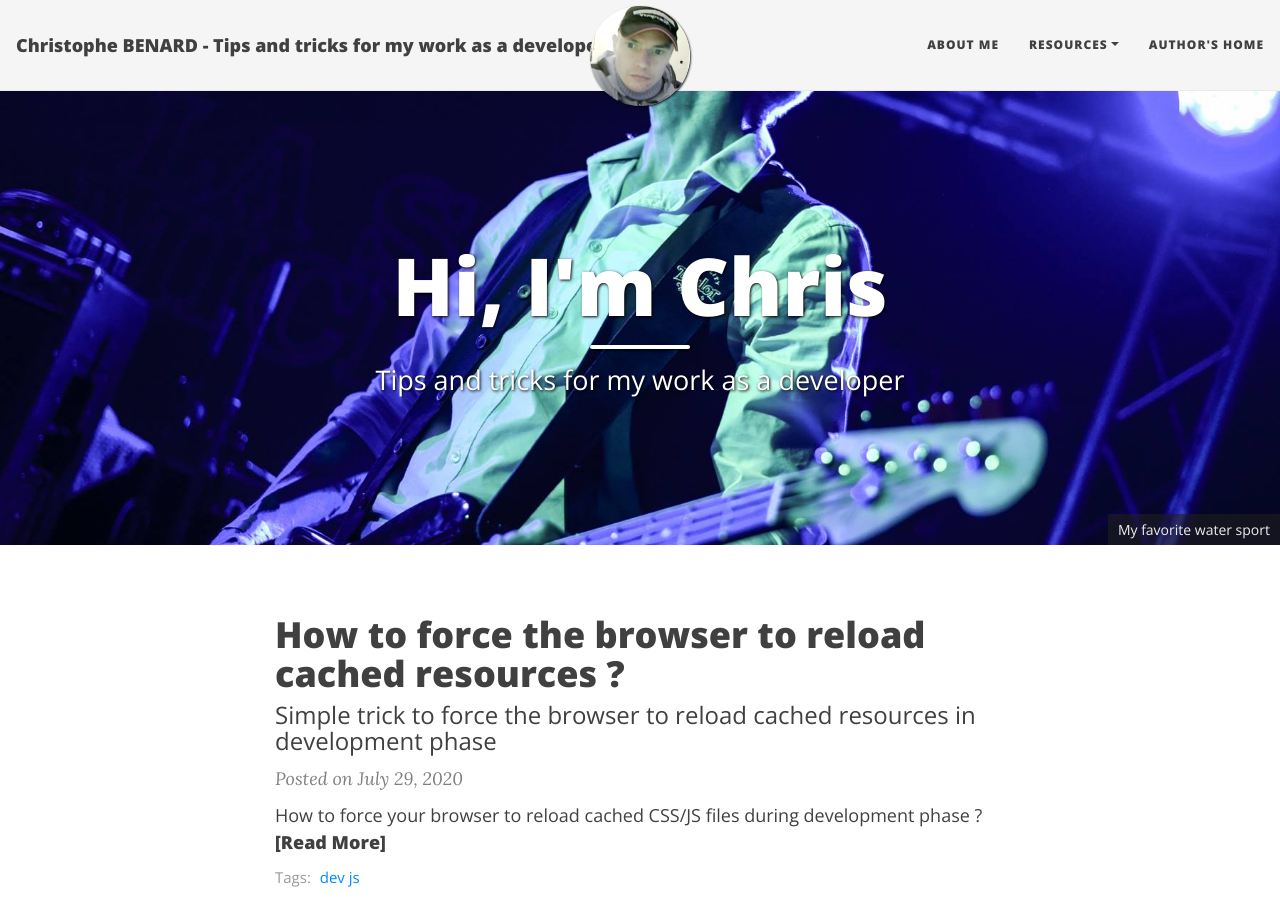
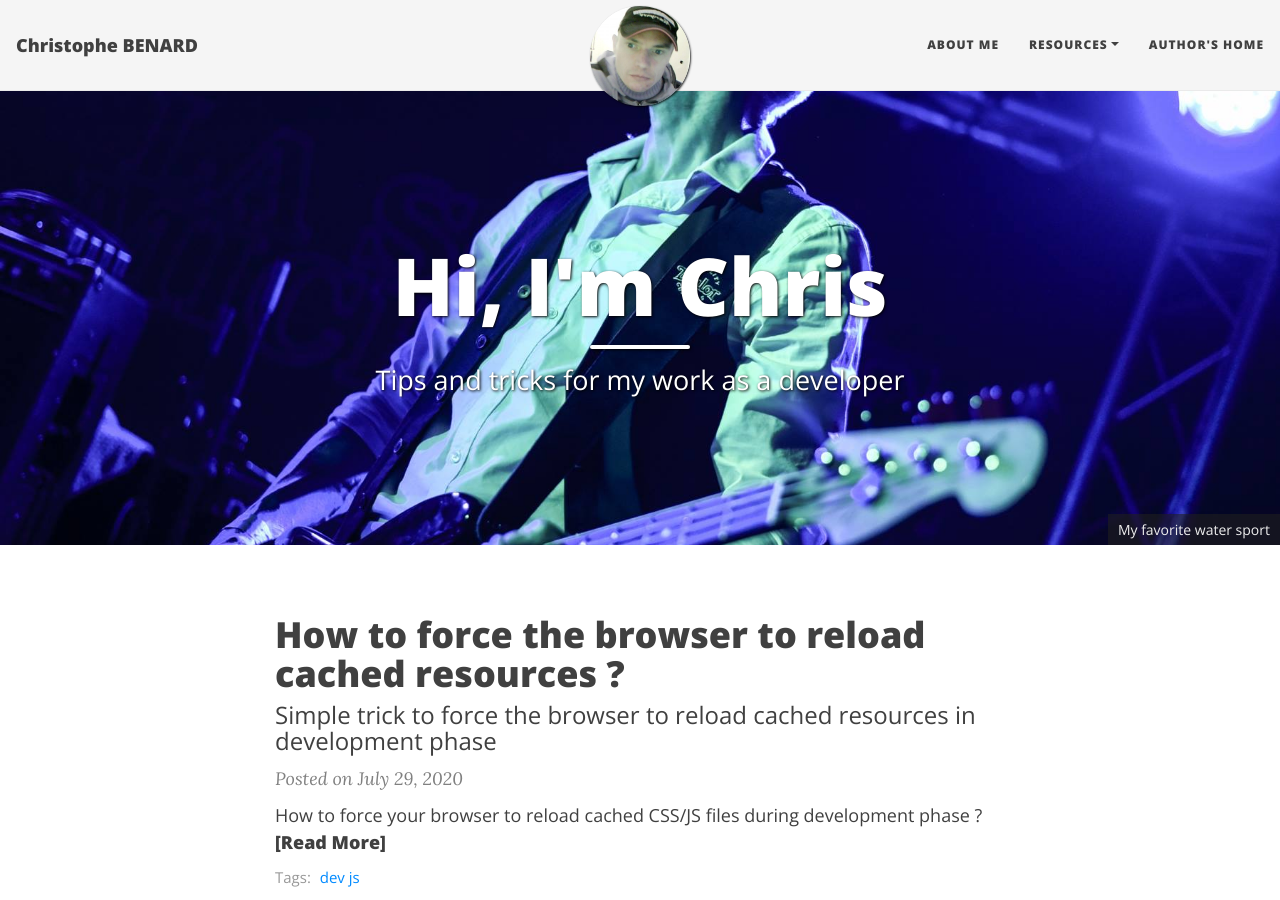
Before and after one commit to ch-benard/devblog, a Jekyll site: the page built from index.html, in a window 1280 px wide and 900 px high. Built offline with Jekyll 4.4.1, drawn with Linux system fonts in a browser that asks for light colours; nearby versions of some CDN libraries; the list of posts is cut into pages by our own code; some of the changed lines change nothing that is shown.

Commit message:
Update _config.yml
Title and description updated in _config.yml.

```diff
--- a/_config.yml
+++ b/_config.yml
@@ -1,12 +1,12 @@
 # --- Basic options --- #
 
 # Name of website
-title: Christophe BENARD - Tips and tricks for my work as a developer
+title: Christophe BENARD
 
 cover-img: assets/img/willow-paquette-finalrender-shot01.jpg
 
 # Short description of your site
-description: Christophe BENARD
+description: Tips and tricks for my work as a developer
 
 # Your name to show in the footer
 author: Christophe BENARD
```
